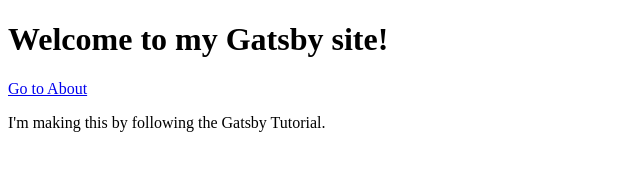
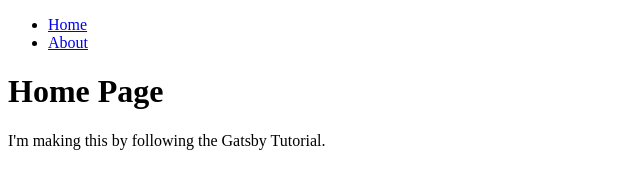
Before and after one commit to kena-nk/my-gatsby-site, a Gatsby site: page / in a window 1280 px wide. Shown: the whole page, without its empty margins (0-640 px from the left). Built offline with nearby package versions, Linux system fonts and the light colour scheme; Gatsby itself is replaced by a stand-in of ours.

Commit message:
Layoutを適応した

```diff
--- /dev/null
+++ b/src/components/layout.js
@@ -0,0 +1,20 @@
+import * as React from "react"
+import { Link } from 'gatsby'
+
+const Layout = ({ pageTitle, children }) => {
+    return (
+        <main>
+            <title>{pageTitle}</title>
+            <nav>
+                <ul>
+                    <li><Link to="/">Home</Link></li>
+                    <li><Link to="/about">About</Link></li>
+                </ul>
+            </nav>
+            <h1>{pageTitle}</h1>
+            {children}
+        </main>
+    )
+}
+
+export default Layout;
--- a/src/pages/index.js
+++ b/src/pages/index.js
@@ -1,14 +1,11 @@
 import * as React from "react"
-import { Link } from 'gatsby'
+import Layout from '../components/layout'
 
 const IndexPage = () => {
   return (
-    <main>
-      <title>Home Page</title>
-      <h1>Welcome to my Gatsby site!</h1>
-      <Link to="/about">Go to About</Link>
+    <Layout pageTitle="Home Page">
       <p>I'm making this by following the Gatsby Tutorial.</p>
-    </main>
+    </Layout>
   )
 }
 
```
Also changed, not shown: src/pages/about.js (+3 -6 lines).
